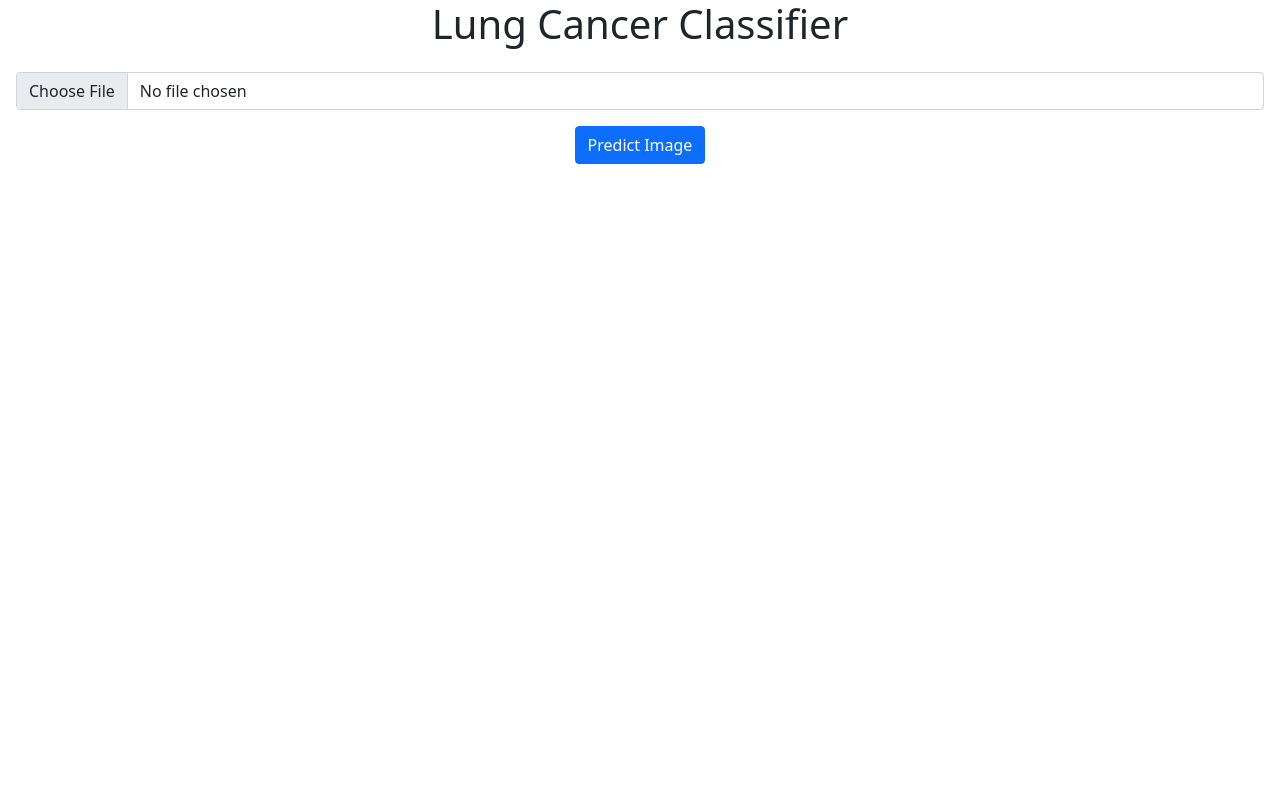
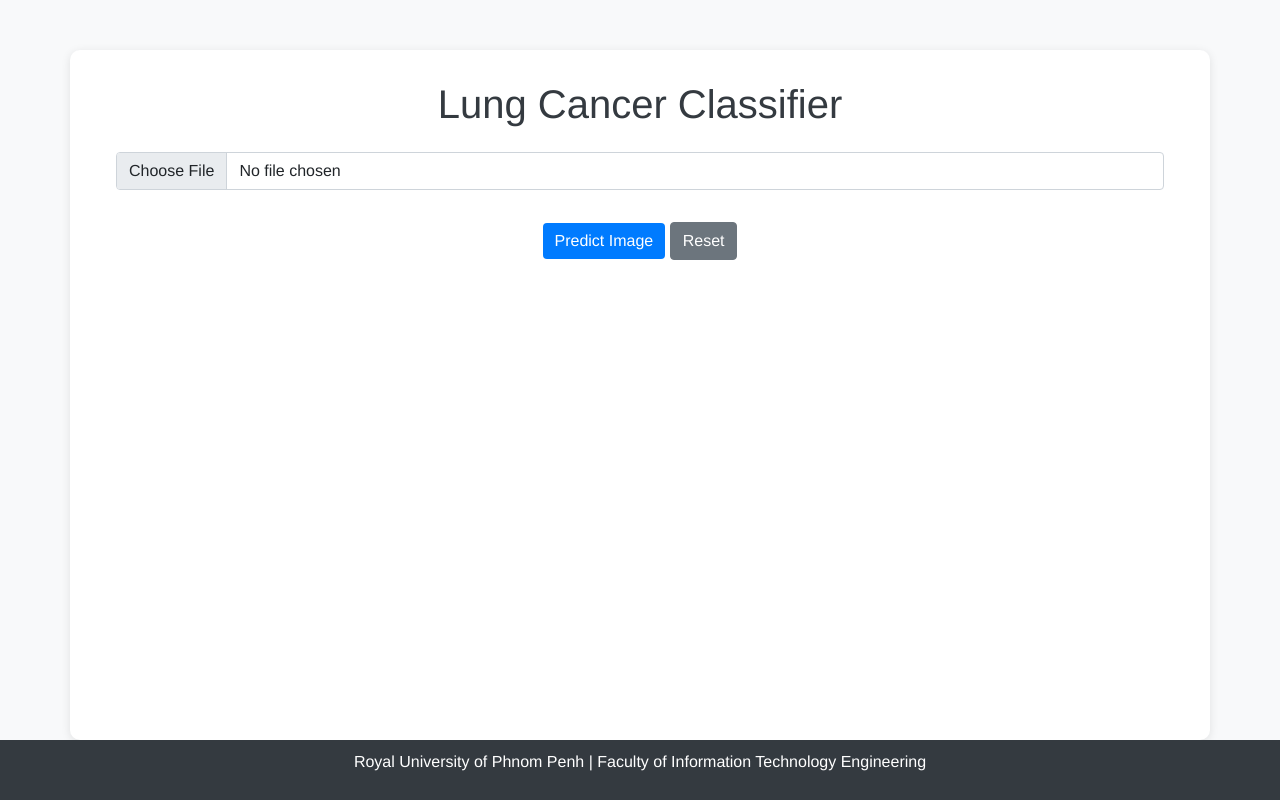
Before and after one commit to NDarayut/Lung-Cancer-Classification-With-CNN-RF-Model, a Python web app: template web/templates/index.html in a window 1280 px wide. Run offline with Jinja, Linux system fonts and the light colour scheme; the template is opened without the code that fills it, so the values that code supplies are empty; some libraries are stand-ins or nearby versions.

Commit message:
Update index.html

```diff
--- a/web/templates/index.html
+++ b/web/templates/index.html
@@ -1,36 +1,125 @@
 <!DOCTYPE html>
-<html>
+<html lang="en">
 <head>
+    <meta charset="UTF-8">
+    <meta name="viewport" content="width=device-width, initial-scale=1.0">
     <title>Lung Cancer Classification</title>
-        <link href = "https://cdn.jsdelivr.net/npm/bootstrap@5.0.0-beta2/dist/css/bootstrap.min.css" rel="stylesheet" integrity="sha384-BmbxuPwQa2lc/FVzBcNJ7UAyJxM6wuqIj61tLrc4wSX0szH/Ev+nYRRuWlolflfl" crossorigin="anonymous">
+    <link href="https://cdn.jsdelivr.net/npm/bootstrap@5.0.0-beta2/dist/css/bootstrap.min.css" rel="stylesheet" integrity="sha384-BmbxuPwQa2lc/FVzBcNJ7UAyJxM6wuqIj61tLrc4wSX0szH/Ev+nYRRuWlolflfl" crossorigin="anonymous">
     <style>
+        body {
+            display: flex;
+            flex-direction: column;
+            min-height: 100vh;
+            background-color: #f8f9fa;
+            font-family: 'Helvetica', sans-serif;
+        }
+        .container {
+            margin-top: 50px;
+            background-color: white;
+            border-radius: 10px;
+            box-shadow: 0 2px 10px rgba(0, 0, 0, 0.1);
+            padding: 30px;
+            flex: 1; /* Allow the container to grow and fill the available space */
+        }
+        h1 {
+            color: #343a40;
+        }
+        h2 {
+            color: #495057;
+        }
         .fixed-size-image {
-                width: 500px;
-                height: 500px;
-                object-fit: cover;
+            width: 100%;
+            height: auto;
+            max-width: 500px;
+            border-radius: 10px;
+            box-shadow: 0 2px 5px rgba(0, 0, 0, 0.1);
         }
+        .btn-primary {
+            background-color: #007bff;
+            border: none;
+        }
+        .btn-primary:hover {
+            background-color: #0056b3;
+        }
+        .prediction-text {
+            font-size: 1.5rem;
+            font-weight: bold;
+            color: #0d408c; /* Green color for prediction */
+        }
+        footer {
+            background-color: #343a40;
+            color: white;
+            text-align: center;
+            padding: 10px 0;
+            position: relative;
+        }
+        #loadingSpinner {
+            position: fixed;
+            top: 50%;
+            left: 50%;
+            transform: translate(-50%, -50%);
+            z-index: 1000; /* Ensure it's on top of other elements */
+        }
+
     </style>
 </head>
 
 <body>
-        <h1 class ="text-center">Lung Cancer Classifier</h1>
+    <div class="container">
+        <h1 class="text-center">Lung Cancer Classifier</h1>
 
-        <form class="p-3 text-center" action='/', method="post" enctype="multipart/form-data">
-            <input class="form-control" type="file" name="imagefile" >
-            <input class="btn btn-primary mt-3"type="submit" value="Predict Image" >
+        <form class="p-3 text-center" action='/' method="post" enctype="multipart/form-data">
+            <div class="mb-3">
+                <input class="form-control" type="file" name="imagefile" required>
+            </div>
+            <input class="btn btn-primary mt-3" type="submit" value="Predict Image">
+            <button type="button" class="btn btn-secondary mt-3" id="resetButton">Reset</button>
         </form>
+
+        <div id="loadingSpinner" class="text-center" style="display: none;">
+            <div class="spinner-border" role="status">
+                <span class="visually-hidden">Loading...</span>
+            </div>
+            <p>Processing image, please wait...</p>
+        </div>
+
 
 
         {% if prediction %}
-            <p class="text-center"> Prediction: {{prediction}}</p>
+            <p class="text-center prediction-text">Prediction: {{ prediction }}</p>
         {% endif %}
 
         {% if image %}
             <div class="text-center mt-3">
                 <img src="{{ url_for('static', filename='images/' ~ image) }}" alt="Uploaded Image" class="img-fluid fixed-size-image">
             </div>
-
         {% endif %}
 
+        {% if chart %}
+            <div class="text-center mt-3">
+                <img src="{{ url_for('static', filename=chart) }}" alt="Confidence Level Chart" class="img-fluid">
+            </div>
+        {% endif %}
+    </div>
+
+    <footer>
+        <p>Royal University of Phnom Penh | Faculty of Information Technology Engineering</p>
+    </footer>
+
+    <script>
+        // Show spinner when form is submitted
+        document.querySelector('form').addEventListener('submit', function() {
+            document.getElementById('loadingSpinner').style.display = 'block'; // Show spinner
+        });
+
+        /// Reload the page when reset button is clicked
+        document.getElementById('resetButton').addEventListener('click', function() {
+            window.location.href = '/'; // Perform a GET request to reload the page
+        });
+
+    </script>
+
+    <script src="https://cdn.jsdelivr.net/npm/@popperjs/core@2.10.2/dist/umd/popper.min.js" integrity="sha384-8fO9hT/iEDcDe/+dN/A6tKZh2QQ4O4H3M5ztZcNEoyI4j7WgMGrXKP2ZfzYuF0dT" crossorigin="anonymous"></script>
+    <script src="https://cdn.jsdelivr.net/npm/bootstrap@5.0.0-beta2/dist/js/bootstrap.min.js" integrity="sha384-5Xk81r92r2y9MeGocGV/Qe9gw9hdVvZVav0aDmrPHuM8S7x8kLeqkgZME26oc5kw" crossorigin="anonymous"></script>
 </body>
 </html>
```
Lines whose indentation alone changed are shown as unchanged.
